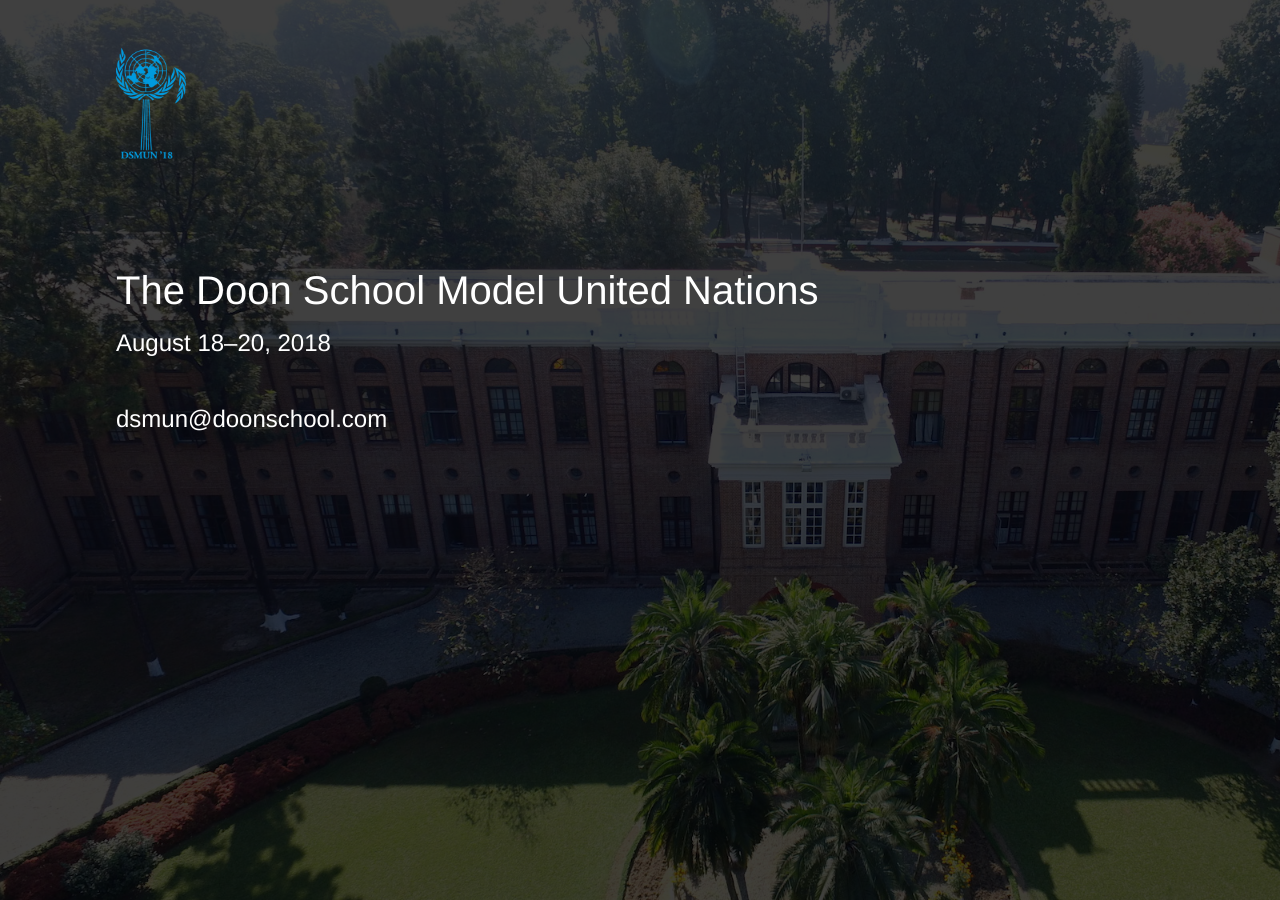
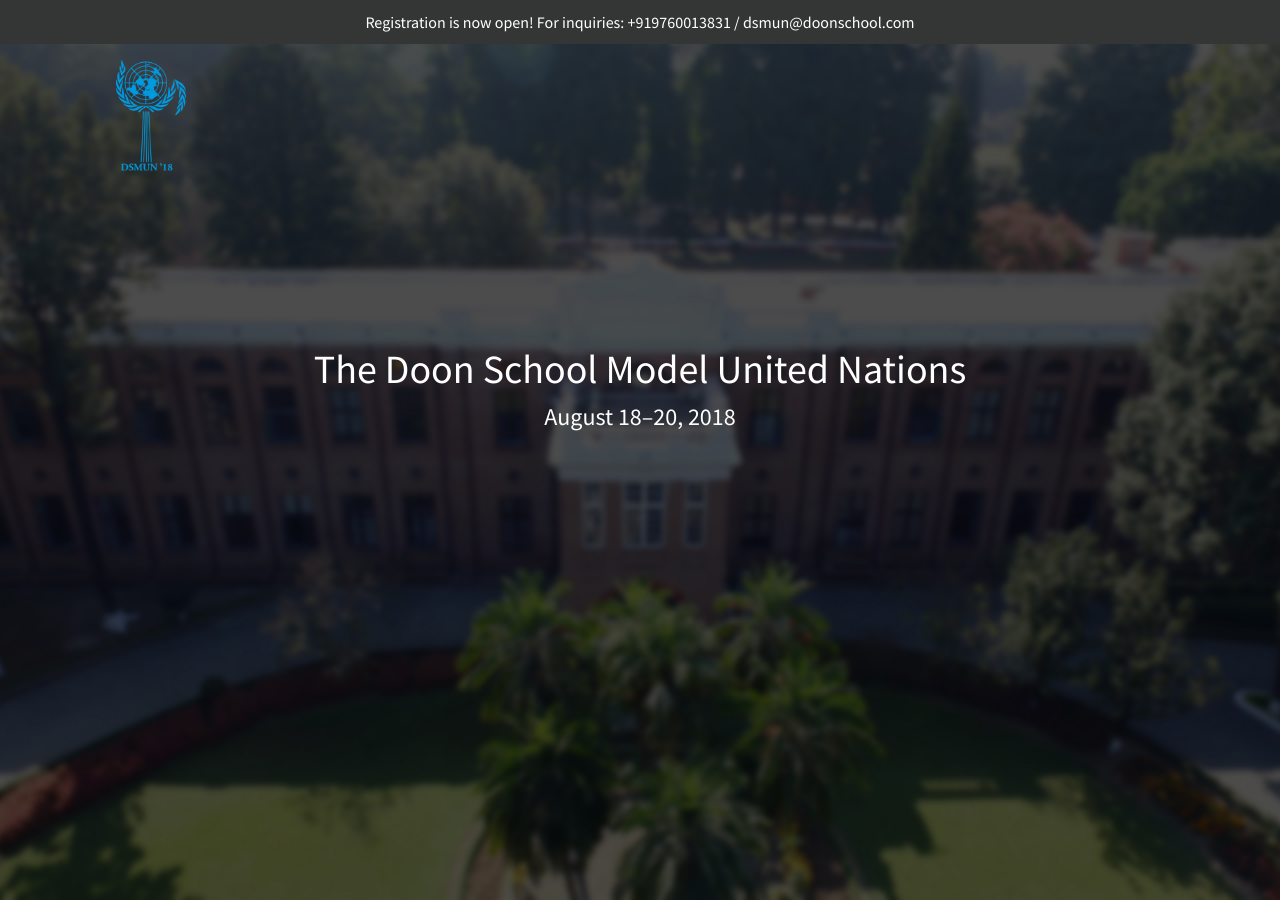
Before and after one commit to pratinav/dsmun18.com, a Jekyll site: the page built from index.html, in a window 1280 px wide. Built offline with Jekyll 4.4.1, drawn with Linux system fonts in a browser that asks for light colours.

Commit message:
Updated website

```diff
--- a/_includes/head.html
+++ b/_includes/head.html
@@ -14,7 +14,7 @@
   <meta property="og:description" content={% if page.description == null %} "The official website of The Doon School Model United Nations 2018" {% else %} "{{ page.description }}" {% endif %}>
 
   <!-- styles -->
-  <!-- <link href="https://fonts.googleapis.com/css?family=Montserrat:700" rel="stylesheet"> -->
+  <link href="https://fonts.googleapis.com/css?family=Source+Sans+Pro" rel="stylesheet">
   <link rel="stylesheet" type="text/css" href="{{ site.baseurl }}/css/main.css">
 
   <!-- favicon -->
--- a/css/main.css
+++ b/css/main.css
@@ -1,50 +1,53 @@
 body {
   margin: 0;
-  background: url("/img/bg_mb.jpg") fixed;
+  background: url("/img/bg.jpg") fixed center;
   background-size: cover;
-  font: 16px "Proxima Nova", helvetica, arial, sans-serif;
+  font: 16px "Source Sans Pro", serif;
+  line-height: 1.5;
   color: white;
 }
 
-.overlay {
+.banner {
   width: 100%;
-  height: 100%;
-  position: absolute;
-  top: 0;
-  left: 0;
-  background: rgba(0,0,0,0.75);
-  z-index: -9;
+  padding: 10px 1em;
+  background: #343535;
+  text-align: center;
+  box-sizing: border-box;
+}
+
+.container {
+  margin: 0 auto;
+  max-width: 1080px;
+  padding: 0 1em;
+  box-sizing: border-box;
 }
 
 .intro {
-  margin: 2em auto 0;
-  max-width: 1080px;
-  padding: 1em;
-  box-sizing: border-box;
+  margin-top: 18vh;
 }
 
 .logo {
   width: 70px;
   height: auto;
+  margin-top: 1em;
+}
+
+h1, h2 {
+  font-weight: normal;
+  text-align: center;
+  margin: 0;
 }
 
 h1 {
-  font-weight: normal;
   font-size: 2.5em;
-  margin: 100px 0 0.3em;
-  line-height: 1.35;
 }
 
 h2 {
-  font-weight: normal;
   font-size: 1.5em;
   margin: 0;
 }
 
-.email {
+a {
   text-decoration: none;
   color: inherit;
-  display: inline-block;
-  margin-top: 2em;
-  font-size: 1.5em;
 }
--- a/index.html
+++ b/index.html
@@ -3,10 +3,14 @@
 title: Home
 description: The official homepage of The Doon School Model United Nations 2018
 ---
-<div class="overlay"></div>
-<div class="intro">
+<div class="banner">Registration is now open! For inquiries: <a href="tel:+919760013831">+919760013831</a> / <a href="mailto:dsmun@doonschool.com">dsmun@doonschool.com</a></div>
+<div class="hero container">
   <a href="http://dsmun18.com/"><img src="/img/logo_sm.png" class="logo"></a>
-  <h1>The Doon School Model United Nations</h1>
-  <h2>August 18–20, 2018</h2>
-  <a href="mailto:dsmun@doonschool.com" class="email">dsmun@doonschool.com</a>
+
+  <div class="intro">
+    <h1>The Doon School Model United Nations</h1>
+    <h2>August 18–20, 2018</h2>
+  </div>
+  <!-- <a href="mailto:dsmun@doonschool.com" class="email">dsmun@doonschool.com</a><br> -->
+  <!-- <a href="tel:+919760013831">+919760013831</a> -->
 </div>
```
Also changed, not shown: img/bg.jpg (added), img/bg_mb.JPG (deleted).
